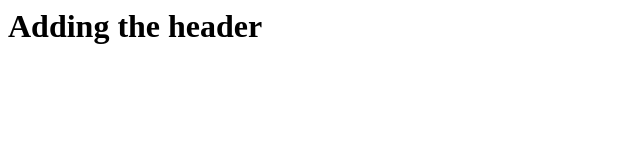
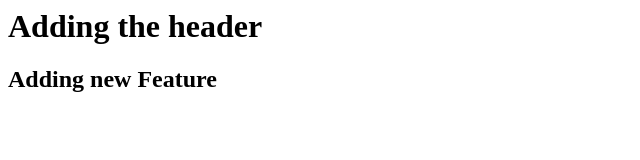
Before and after one commit to Shariif-Mohsoo/Test_repo, a plain HTML site: page index.html in a window 1280 px wide. Shown: the whole page, without its empty margins (0-640 px from the left). Drawn offline with Linux system fonts and the light colour scheme.

Commit message:
Adding new feature

```diff
--- a/index.html
+++ b/index.html
@@ -1 +1,2 @@
 <h1>Adding the header</h1>
+<h2>Adding new Feature</h2>
```
